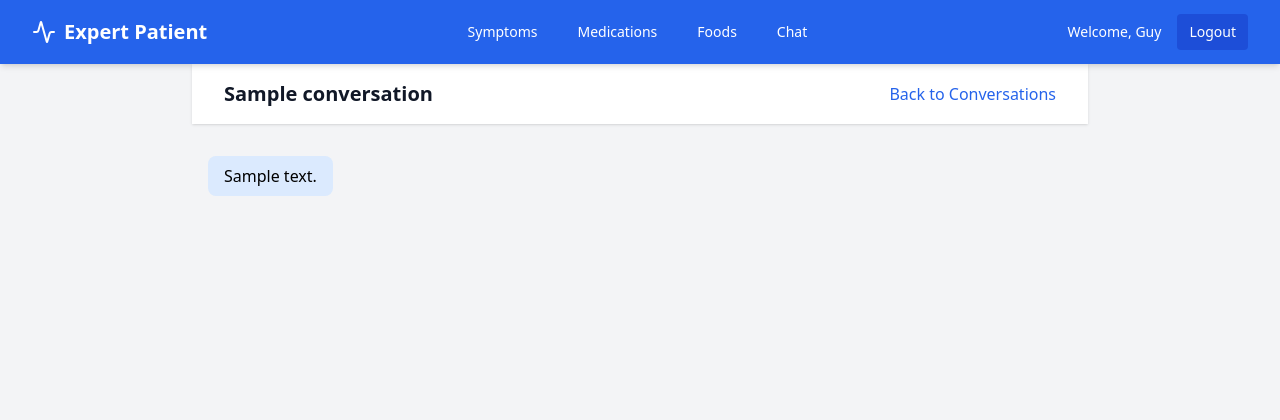
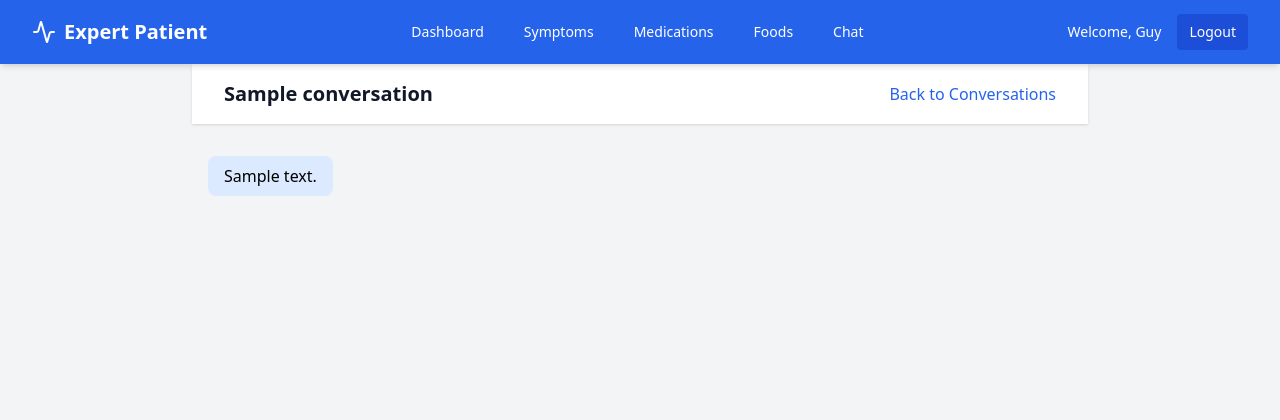
Before and after one commit to GuyMitchy/UC-Expert-Patient, a Django app: page /chat/1/ in a window 1280 px wide. Shown: the top 420 px of the page. Run offline with Django 5.2, Linux system fonts and the light colour scheme; a user stored in the database is signed in; tables that the repository leaves empty hold one stand-in row (values such as "Sample post"); some libraries are stand-ins or nearby versions.

Commit message:
Add Dashboard nav button

```diff
--- a/templates/base.html
+++ b/templates/base.html
@@ -19,6 +19,7 @@
                 </a>
                 {% if user.is_authenticated %}
                 <nav class="hidden md:flex space-x-4">
+                    <a class="px-3 py-2 rounded-md text-sm font-medium hover:bg-blue-700 transition" href="{% url 'home:home' %}">Dashboard</a>
                     <a class="px-3 py-2 rounded-md text-sm font-medium hover:bg-blue-700 transition" href="{% url 'symptoms:list' %}">Symptoms</a>
                     <a class="px-3 py-2 rounded-md text-sm font-medium hover:bg-blue-700 transition" href="{% url 'medications:list' %}">Medications</a>
                     <a class="px-3 py-2 rounded-md text-sm font-medium hover:bg-blue-700 transition" href="{% url 'foods:list' %}">Foods</a>
```
